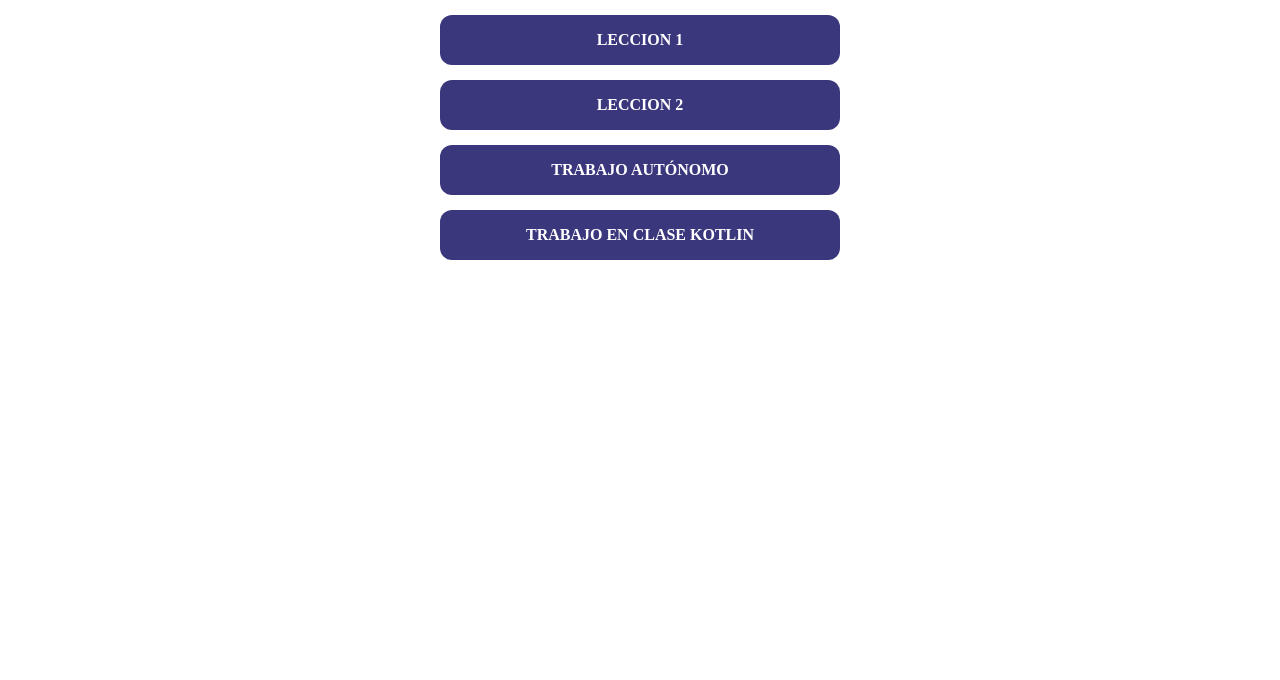
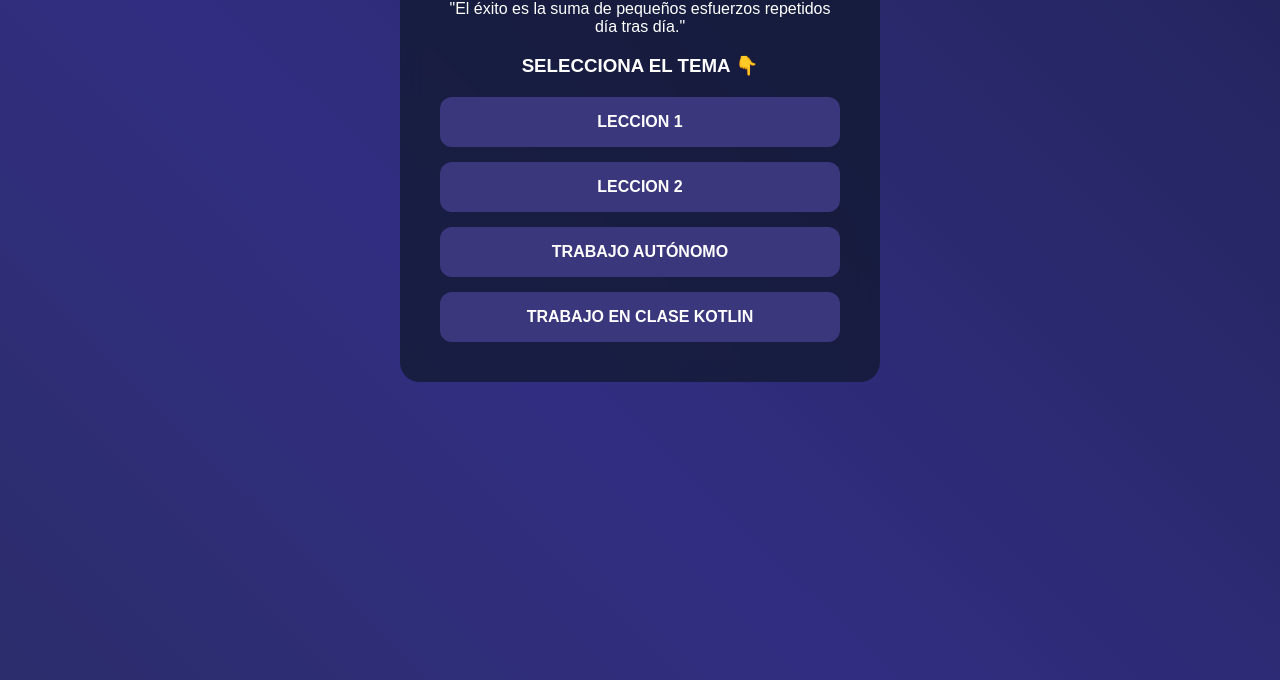
Before and after one commit to Mike-TSD/Mis-deberes, a plain HTML site: page index.html in a window 1280 px wide. Shown: the part 170-850 px from the top of the page. Before the commit the page ends 800 px from the top, so only its background shows below. Drawn offline with Linux system fonts and the light colour scheme.

Commit message:
Refactor CSS styles and add background animation
Updated styles for body, container, buttons, and added background animation.

```diff
--- a/style.css
+++ b/style.css
@@ -1,21 +1,41 @@
-/* Tus estilos originales */
-.contenedor {
-    body {
-    background-color: #0f172a; /* Este es el color oscuro de fondo */
+/* Animación del fondo */
+body {
+    margin: 0;
+    padding: 0;
+    min-height: 100vh;
+    background: linear-gradient(45deg, #0f172a, #1e293b, #312e81, #0f172a);
+    background-size: 400% 400%;
+    animation: gradientShift 15s ease infinite;
     color: white;
-}
-    text-align: center;
-    padding: 20px;
+    font-family: sans-serif;
 }
 
+@keyframes gradientShift {
+    0% { background-position: 0% 50%; }
+    50% { background-position: 100% 50%; }
+    100% { background-position: 0% 50%; }
+}
+
+/* Contenedor principal */
+.contenedor {
+    text-align: center;
+    padding: 40px;
+    background-color: rgba(15, 23, 42, 0.7); /* Fondo oscuro con transparencia */
+    border-radius: 20px;
+    margin: 50px auto;
+    max-width: 400px;
+    backdrop-filter: blur(10px);
+}
+
+/* Lista de botones */
 .botones {
     display: flex;
     flex-direction: column;
     gap: 15px;
-    max-width: 400px;
-    margin: 0 auto;
+    margin-top: 20px;
 }
 
+/* Estilo de botones */
 .btn {
     background-color: #3b377d;
     color: white;
```
